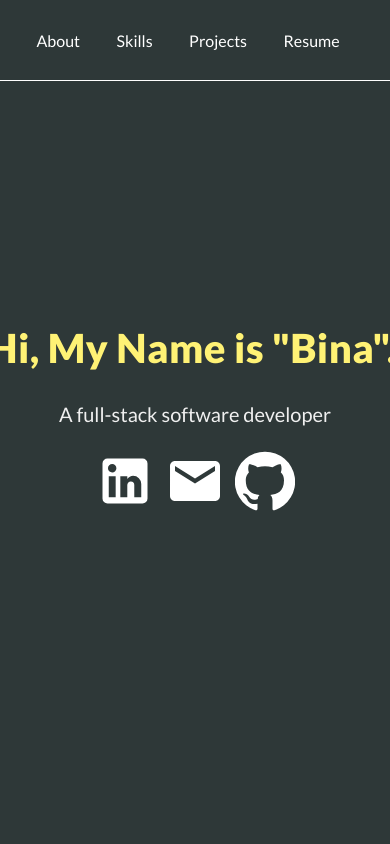
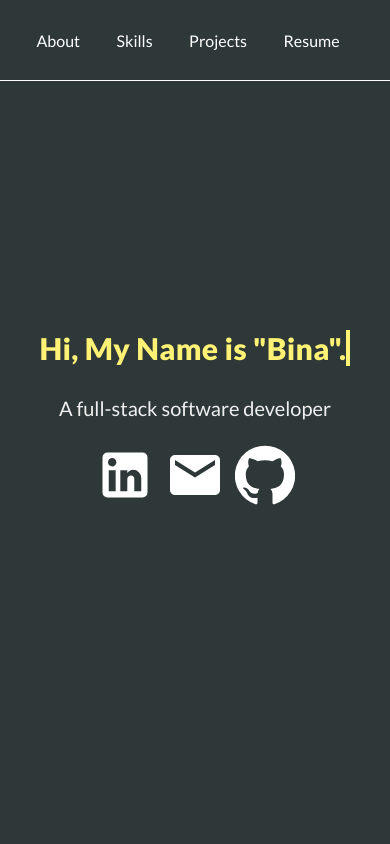
Before and after one commit to binabasiri/portfolio, a React (Create React App) app: page / in a window 390 px wide. Shown: the top 844 px of the page. Built offline with nearby package versions, Linux system fonts and the light colour scheme.

Commit message:
biz card link and typing mobile view fixed

```diff
--- a/src/assets/dataBase.js
+++ b/src/assets/dataBase.js
@@ -30,7 +30,7 @@ export const projects = [
     id: 2,
     image: BizCardImage,
     name: 'BizCard',
-    githubLink: 'https://github.com/binabasiri/BizCard',
+    githubLink: 'https://github.com/binabasiri/BizCard-Client',
 
     demoLink: '',
 
--- a/src/pages/Home.js
+++ b/src/pages/Home.js
@@ -29,7 +29,7 @@ function Home({ skillsRef }) {
     <div className="home">
       <div className="about">
         <div className="typewriter">
-          <h2> Hi, My Name is "Bina".</h2>
+          <h2 className="about__typing"> Hi, My Name is "Bina".</h2>
         </div>
         <div className="prompt">
           <p>A full-stack software developer</p>
--- a/src/styles/Home.css
+++ b/src/styles/Home.css
@@ -92,7 +92,7 @@
 
 @media only screen and (max-width: 600px) {
   .about h2 {
-    font-size: 40px;
+    font-size: 30px;
   }
 
   .about .prompt {
```
